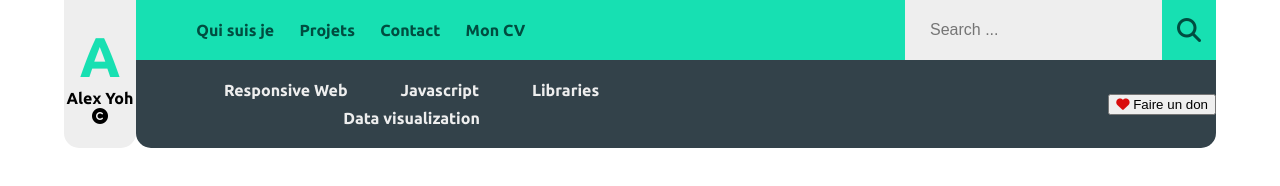
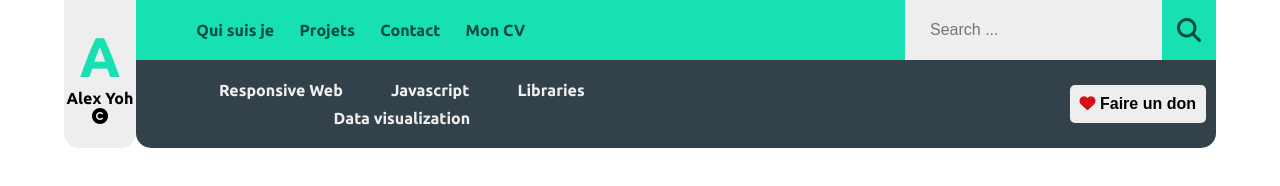
Before and after one commit to alexyohdev97/portofolio-alex-yoh, a plain HTML site: page index.html in a window 1280 px wide. Drawn offline with Linux system fonts and the light colour scheme; a web font is replaced by a local one.

Commit message:
modifif btn donate > header

```diff
--- a/header.css
+++ b/header.css
@@ -150,7 +150,7 @@ html {
     border-radius: 0 0 15px 15px;
 }
 
-#headear-large-viewport .donate {
+.donate {
     font-size: 1rem;
     padding: 10px;
     border-radius: 5px;
```
